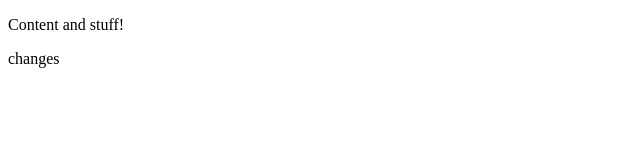
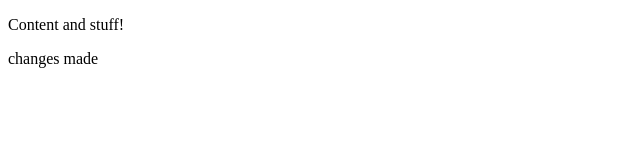
Before and after one commit to yourboyvines/Test_Project, a plain HTML site: page index.html in a window 1280 px wide. Shown: the full height of the page, 0-640 px from the left. Drawn offline with Linux system fonts and the light colour scheme.

Commit message:
Adding index

```diff
--- a/index.html
+++ b/index.html
@@ -3,6 +3,6 @@
     <title>A testing page!</title>
     <body>
         <p>Content and stuff!</p>
-        <p>changes</p>
+        <p>changes made</p>
     </body>
 </html>
```
